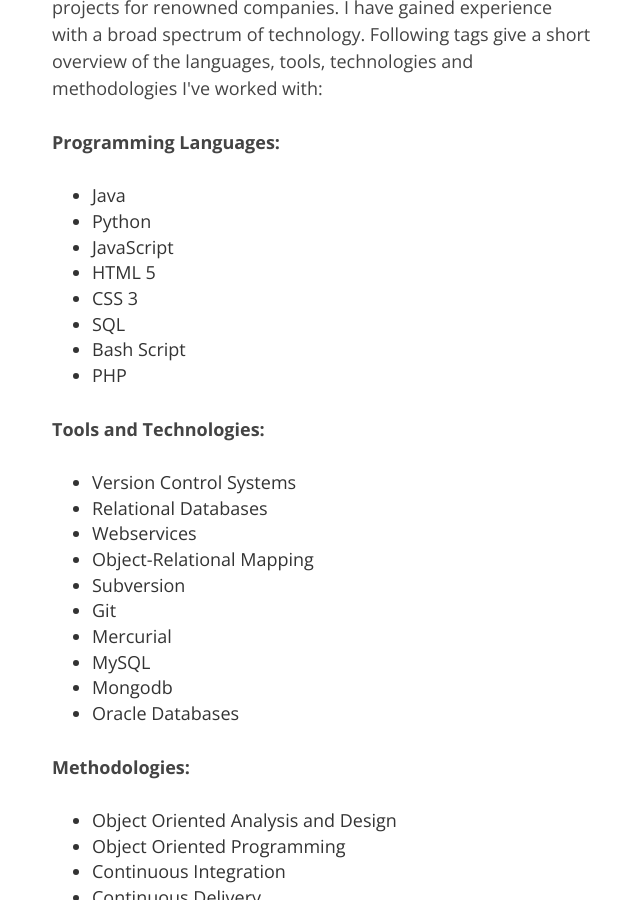
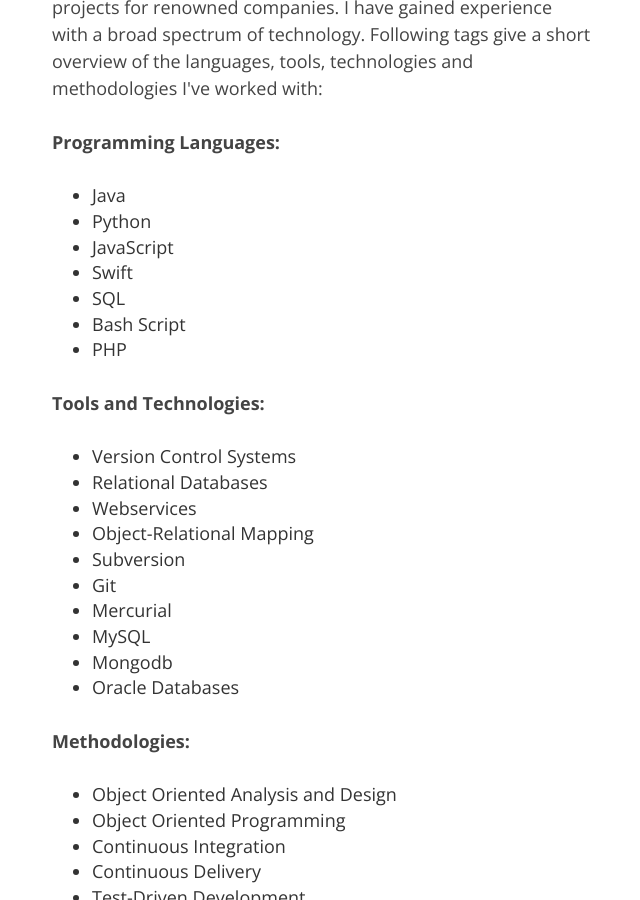
Before and after one commit to hamvocke/hamvocke.github.io, a Jekyll site: the page built from about/index.html, in a window 1280 px wide and 900 px high, scrolled down 427 px. Shown: the whole window, without its empty margins (318-958 px from the left). Built offline with Jekyll 4.4.1, drawn with Linux system fonts in a browser that asks for light colours; nearby versions of some CDN libraries; Markdown is read by kramdown in place of the engine named in the settings.

Commit message:
Update index.html

```diff
--- a/about/index.html
+++ b/about/index.html
@@ -17,8 +17,7 @@
 			<li>Java</li>
 			<li>Python</li>
 			<li>JavaScript</li>
-			<li>HTML 5</li>
-			<li>CSS 3</li>
+			<li>Swift</li>
 			<li>SQL</li>
 			<li>Bash Script</li>
 			<li>PHP</li>
```
